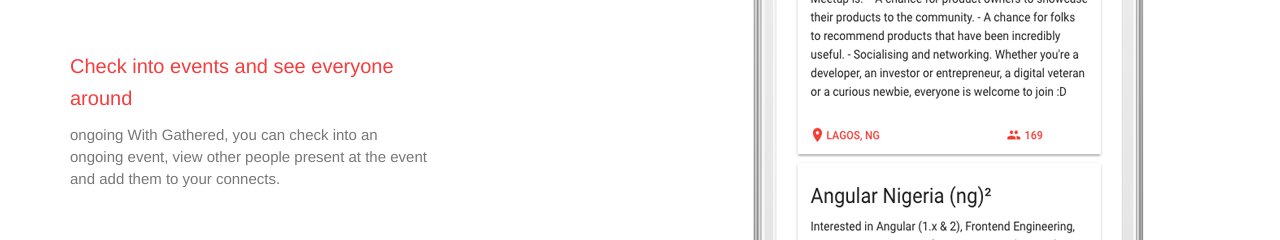
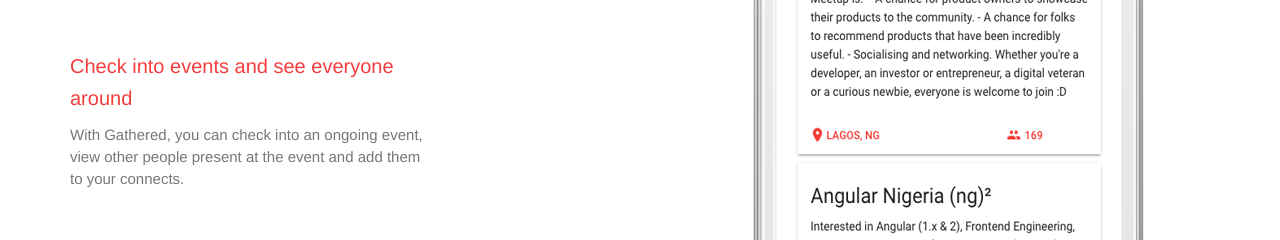
Before and after one commit to acekyd/gathered-app, a plain HTML site: page index.html in a window 1280 px wide. Shown: the part 1520-1760 px from the top of the page. Drawn offline with Linux system fonts and the light colour scheme.

Commit message:
fix typo

```diff
--- a/index.html
+++ b/index.html
@@ -49,7 +49,7 @@
 
                        		<li>
                        			<h4>Check into events and see everyone around</h4>
-                       			<p>ongoing
+                       			<p>
                               With Gathered, you can check into an ongoing event, view other people present at the event and add them to your connects.
 								            </p>
                        		</li>
```
